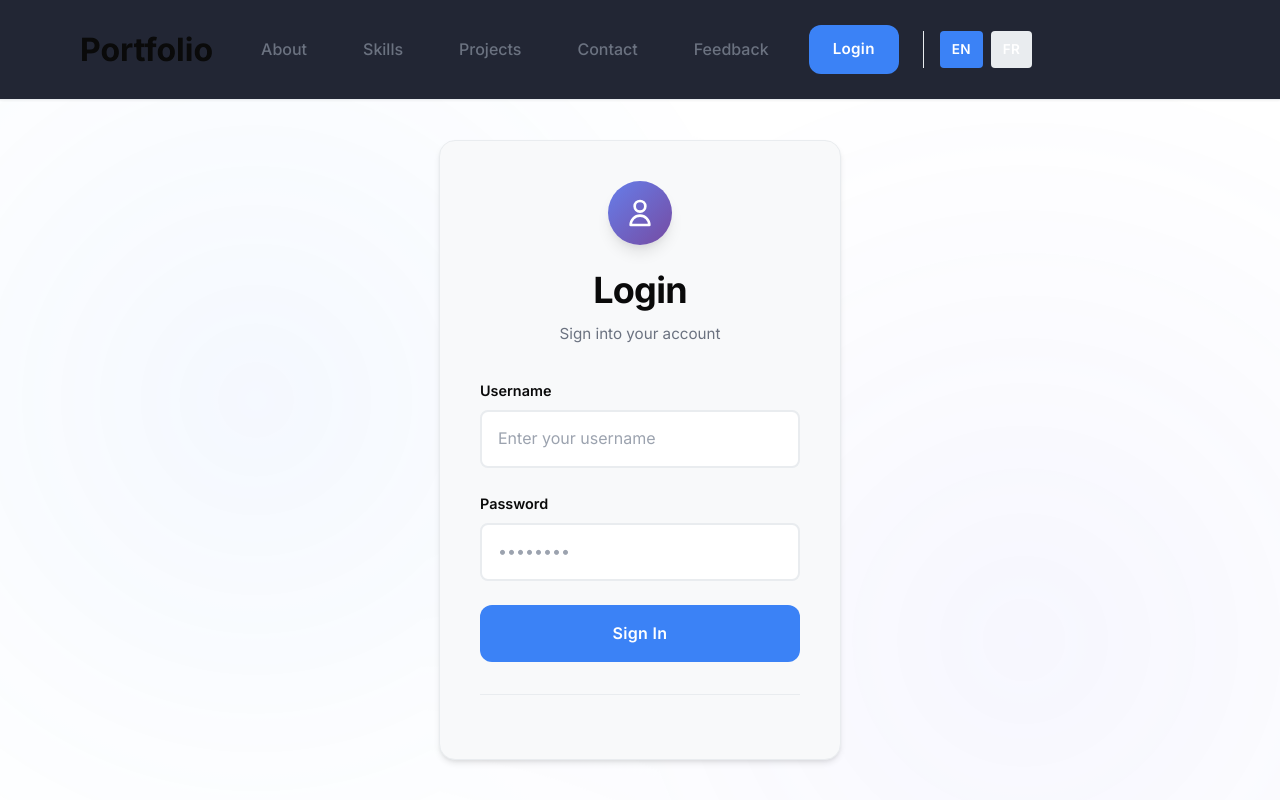
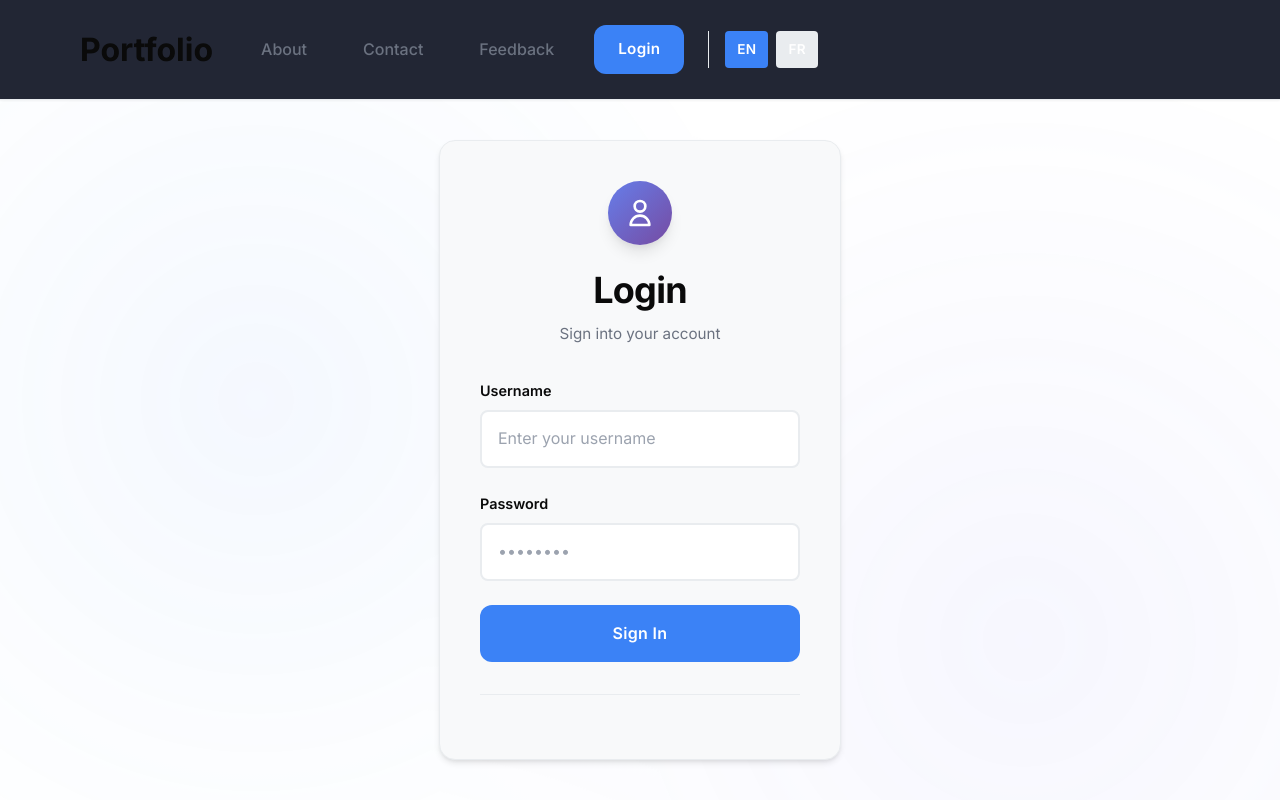
Before and after one commit to AlexRemiNoel/portfolio-alex, a Next.js app in the folder frontend/: page /login in a window 1280 px wide. Built offline with nearby package versions, Linux system fonts and the light colour scheme; no server answers.

Commit message:
removed redundancy in the navbar

```diff
--- a/frontend/app/components/Navbar.tsx
+++ b/frontend/app/components/Navbar.tsx
@@ -98,42 +98,6 @@ export function Navbar({
                 }
               >
                 {t("navigation.about")}
-              </a>
-              <a
-                href="#skills"
-                style={{
-                  color: "var(--muted)",
-                  transition: "color 0.2s",
-                  textDecoration: "none",
-                  whiteSpace: "nowrap",
-                  flexShrink: 0,
-                }}
-                onMouseOver={(e) =>
-                  (e.currentTarget.style.color = "var(--primary)")
-                }
-                onMouseOut={(e) =>
-                  (e.currentTarget.style.color = "var(--muted)")
-                }
-              >
-                {t("navigation.skills")}
-              </a>
-              <a
-                href="#projects"
-                style={{
-                  color: "var(--muted)",
-                  transition: "color 0.2s",
-                  textDecoration: "none",
-                  whiteSpace: "nowrap",
-                  flexShrink: 0,
-                }}
-                onMouseOver={(e) =>
-                  (e.currentTarget.style.color = "var(--primary)")
-                }
-                onMouseOut={(e) =>
-                  (e.currentTarget.style.color = "var(--muted)")
-                }
-              >
-                {t("navigation.projects")}
               </a>
               <a
                 href="/contact"
```
